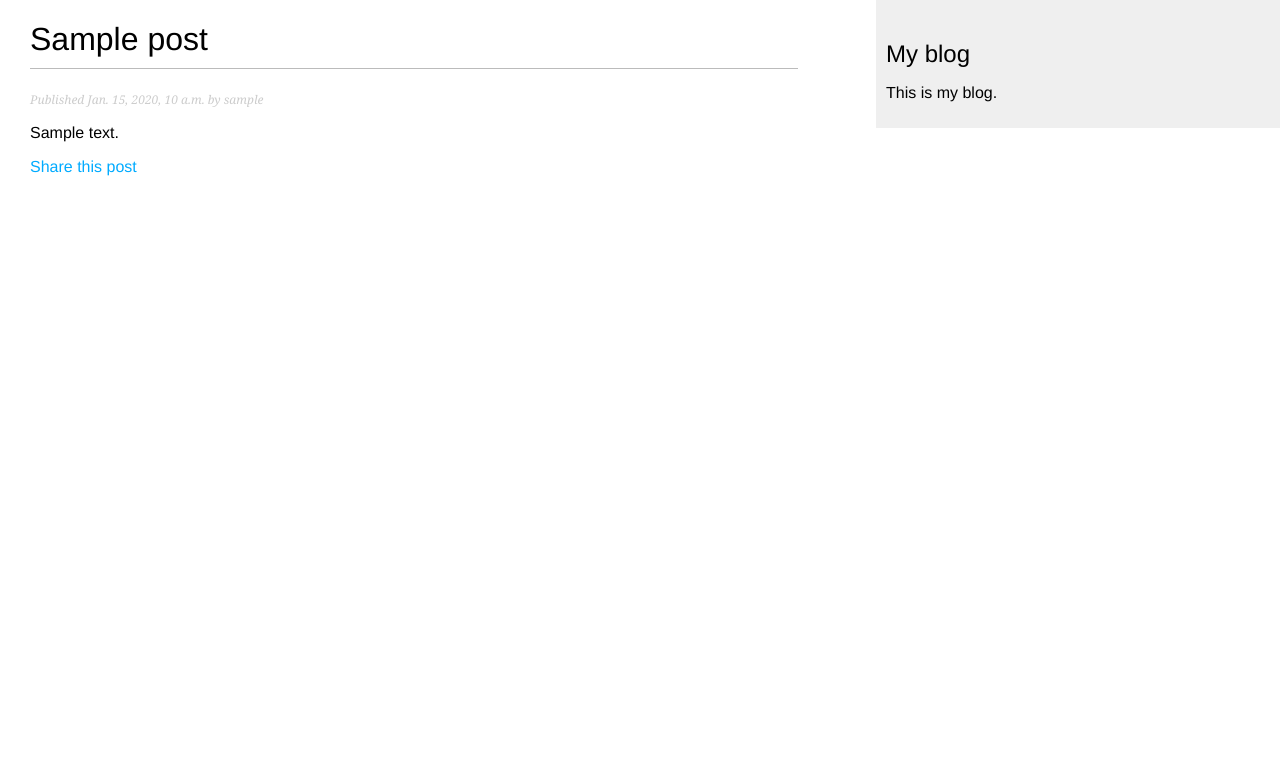
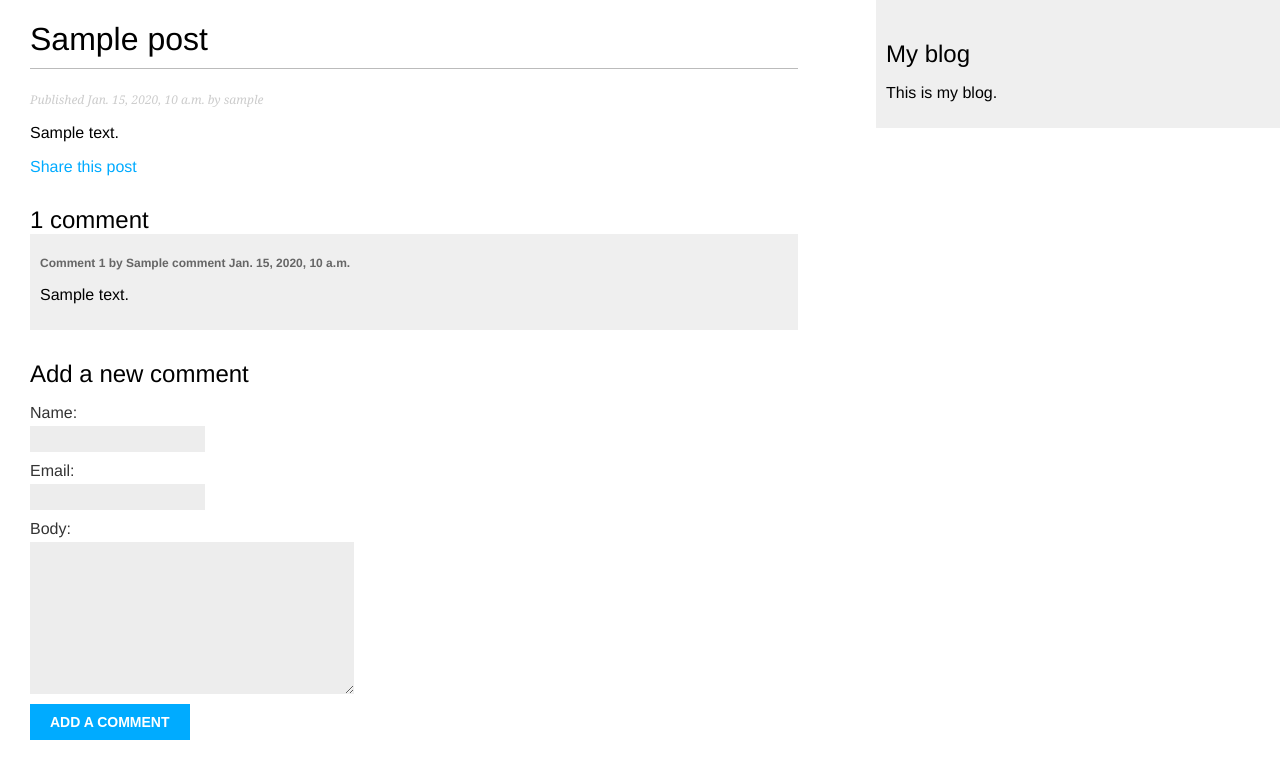
Before and after one commit to ValSL/Django_by_example, a Django app: a page that uses mysite/blog/templates/blog/post/detail.html in a window 1280 px wide. Shown: the top 779 px of the page. Run offline with Django 3.2, Linux system fonts and the light colour scheme; tables that the repository leaves empty hold one stand-in row (values such as "Sample post").

Commit message:
Creating a comment system

```diff
--- a/mysite/blog/forms.py
+++ b/mysite/blog/forms.py
@@ -1,4 +1,5 @@
 from django import forms
+from .models import Comment
 
 
 class EmailPostForm(forms.Form):
@@ -7,3 +8,9 @@ class EmailPostForm(forms.Form):
     to = forms.EmailField()
     comment = forms.CharField(required=False,
                               widget=forms.Textarea)
+
+
+class CommentForm(forms.ModelForm):
+    class Meta:
+        model = Comment
+        fields = ('name', 'email', 'body')
--- a/mysite/blog/models.py
+++ b/mysite/blog/models.py
@@ -39,3 +39,19 @@ class Post(models.Model):
 
     def __str__(self):
         return self.title
+
+
+class Comment(models.Model):
+    post = models.ForeignKey(Post, on_delete=models.CASCADE, related_name='comments')
+    name = models.CharField(max_length=80)
+    email = models.EmailField()
+    body = models.TextField()
+    created = models.DateTimeField(auto_now_add=True)
+    updated = models.DateTimeField(auto_now=True)
+    active = models.BooleanField(default=True)
+
+    class Meta:
+        ordering = ('created',)
+
+    def __str__(self):
+        return f'Comment by {self.name} on {self.post}'
--- a/mysite/blog/templates/blog/post/detail.html
+++ b/mysite/blog/templates/blog/post/detail.html
@@ -14,4 +14,34 @@
         Share this post
     </a>
 
+    {% with comments.count as total_comments %}
+        <h2>
+            {{ total_comments }} comment{{ total_comments | pluralize }}
+        </h2>
+    {% endwith %}
+
+    {% for comment in comments %}
+        <div class="comment">
+            <p class="info">
+                Comment {{ forloop.counter }} by {{ comment.name }}
+                {{ comment.created }}
+            </p>
+            {{ comment.body | linebreaks }}
+        </div>
+    {% empty %}
+        <p>There are no comments yet</p>
+    {% endfor %}
+
+    {% if new_comment %}
+        <h2>Your comment has been added</h2>
+    {% else %}
+        <h2>Add a new comment</h2>
+        <form method="post">
+            {% csrf_token %}
+            {{ comment_form.as_p }}
+            <p><input type="submit" value="Add a comment"></p>
+        </form>
+    {% endif %}
+
+
 {% endblock %}
--- a/mysite/blog/views.py
+++ b/mysite/blog/views.py
@@ -1,8 +1,8 @@
 from django.shortcuts import render, get_object_or_404
-from .models import Post
+from .models import Post, Comment
 from django.core.paginator import Paginator, EmptyPage, PageNotAnInteger
 from django.views.generic import ListView
-from .forms import EmailPostForm
+from .forms import EmailPostForm, CommentForm
 from django.core.mail import send_mail
 
 
@@ -26,7 +26,23 @@ def post_detail(request, year, month, day, post):
                              publish__year=year,
                              publish__month=month,
                              publish__day=day, )
-    return render(request, 'blog/post/detail.html', {'post': post})
+
+    # List of active comments for this post
+    comments = post.comments.filter(active=True)
+    new_comment = None
+
+    if request.method == 'POST':
+        comment_form = CommentForm(request.POST)
+        if comment_form.is_valid():
+            new_comment = comment_form.save(commit=False)
+            new_comment.post = post
+            new_comment.save()
+    else:
+        comment_form = CommentForm()
+    return render(request, 'blog/post/detail.html', {'post': post,
+                                                     'comment_form': comment_form,
+                                                     'comments': comments,
+                                                     'new_comment': new_comment})
 
 
 def post_share(request, post_id):
```
Also changed, not shown: mysite/blog/admin.py (+8 -1 lines), mysite/blog/migrations/0002_comment.py (added).
